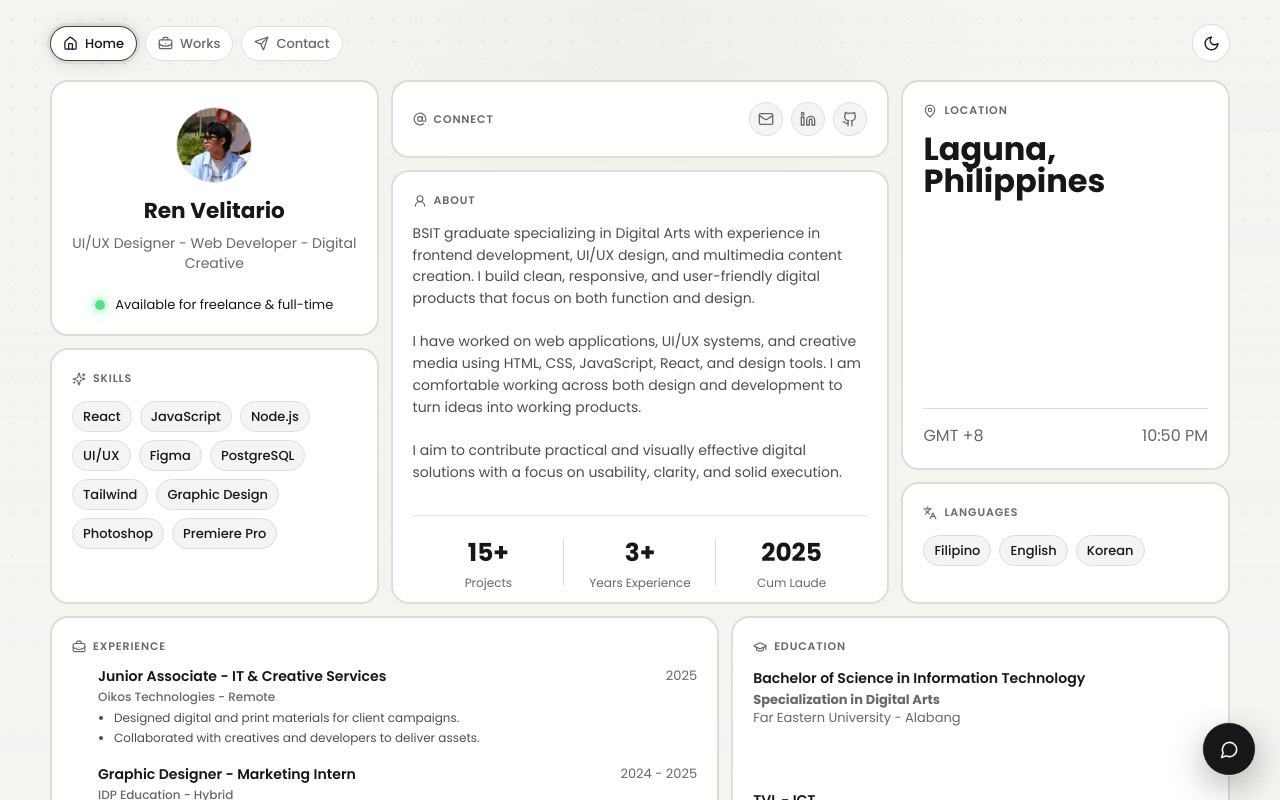
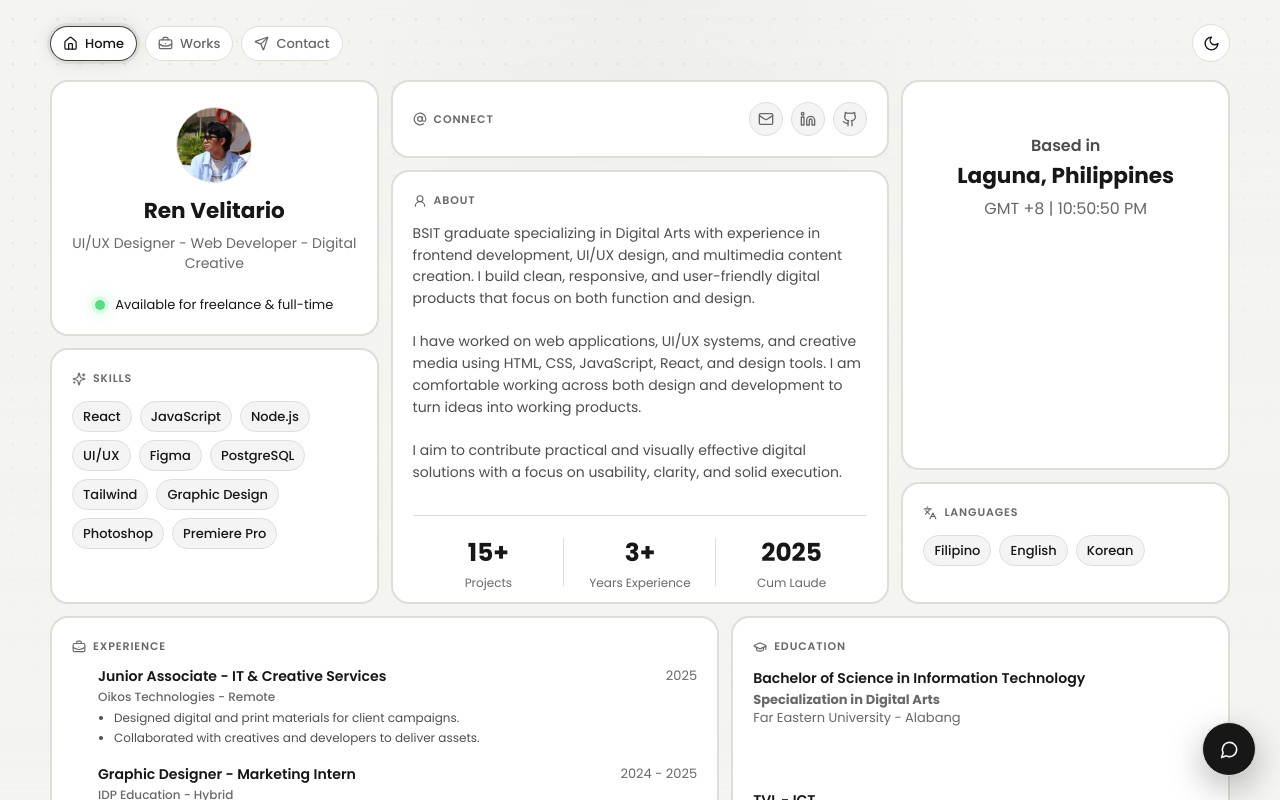
Before and after one commit to renvelitario/Portfolio, a React (Vite) app: page / in a window 1280 px wide. Shown: the top 800 px of the page. Built offline with nearby package versions, Linux system fonts and the light colour scheme.

Commit message:
update location container

```diff
--- a/src/hooks/useLocalTime.js
+++ b/src/hooks/useLocalTime.js
@@ -5,6 +5,7 @@ function formatManilaTime() {
     timeZone: "Asia/Manila",
     hour: "2-digit",
     minute: "2-digit",
+    second: "2-digit",
     hour12: true
   }).format(new Date());
 }
--- a/src/pages/HomePage.css
+++ b/src/pages/HomePage.css
@@ -44,7 +44,7 @@
   grid-row: span 3 / span 3;
   grid-column-start: 6;
   grid-row-start: 1;
-  justify-content: space-between;
+  justify-content: flex-start;
 }
 
 .div6 {
@@ -246,27 +246,36 @@
 
 .location {
   display: flex;
-  flex: 1;
+  flex: 0 0 auto;
   flex-direction: column;
-  justify-content: space-between;
-  gap: 18px;
+  align-items: center;
+  justify-content: flex-start;
+  gap: 8px;
+  padding-top: 34px;
+  text-align: center;
+}
+
+.location-kicker {
+  color: var(--soft);
+  font-size: 1rem;
+  font-weight: 600;
+  line-height: 1.25;
+  margin-bottom: 0;
 }
 
 .div5 h2 {
-  font-size: 2rem;
+  font-size: 1.35rem;
   font-weight: 700;
-  line-height: 1;
+  line-height: 1.1;
   letter-spacing: 0;
+  margin-bottom: 0;
 }
 
 .timezone {
   display: flex;
   align-items: center;
-  justify-content: space-between;
-  gap: 12px;
+  justify-content: center;
   width: 100%;
-  padding-top: 14px;
-  border-top: 1px solid var(--border);
 }
 
 .timezone p {
@@ -274,8 +283,12 @@
   margin-bottom: 0;
 }
 
+.timezone span {
+  color: var(--muted);
+}
+
 .timezone #local-time {
-  text-align: right;
+  text-align: center;
   margin-bottom: 0;
 }
 
--- a/src/pages/HomePage.jsx
+++ b/src/pages/HomePage.jsx
@@ -80,17 +80,14 @@ export default function HomePage() {
       </Card>
 
       <Card className="div5">
-        <CardTitle icon="map-pin">Location</CardTitle>
         <div className="location">
-          <h2>
-            Laguna,
-            <br />
-            Philippines
-          </h2>
+          <p className="location-kicker">Based in</p>
+          <h2>Laguna, Philippines</h2>
 
           <div className="timezone">
-            <p>GMT +8</p>
-            <p id="local-time">{localTime}</p>
+            <p>
+              GMT +8 <span aria-hidden="true">|</span> <span id="local-time">{localTime}</span>
+            </p>
           </div>
         </div>
       </Card>
```
